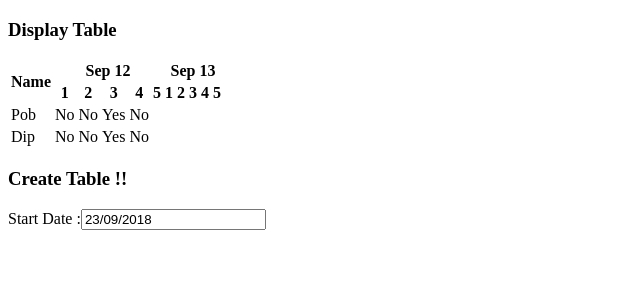
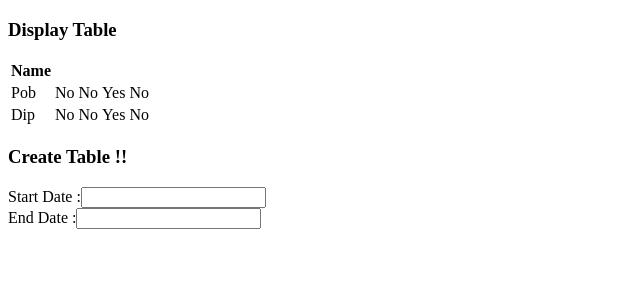
Before and after one commit to pobch/meeting-time, a React (Create React App) app: page / in a window 1280 px wide. Shown: the top 300 px of the page, without its empty margins (0-640 px from the left). Built offline with nearby package versions, Linux system fonts and the light colour scheme.

Commit message:
restructure table's header to use composition instead of inheritance

```diff
--- a/src/components/App.js
+++ b/src/components/App.js
@@ -1,15 +1,28 @@
 import React from 'react'
 import GanttTable from './GanttTable'
-import DisplayTable from './DisplayTable'
+import TableWrapper from './DisplayTable/TableWrapper'
+import TableHeader from './DisplayTable/TableHeader'
+import TableBody from './DisplayTable/TableBody'
 import CreateTable from './CreateTable'
 
 export default () => (
   <GanttTable>
-    {(startDate, handleChange) => {
+    {(startDate, handleStartDateChange, endDate, handleEndDateChange, daysArray, hoursArray) => {
       return (
         <React.Fragment>
-          <DisplayTable />
-          <CreateTable startDate={startDate} handleChange={handleChange} />
+          <TableWrapper>
+            <TableHeader
+              daysArray={daysArray}
+              hoursArray={hoursArray}
+            />
+            <TableBody />
+          </TableWrapper>
+          <CreateTable
+            startDate={startDate}
+            handleStartDateChange={handleStartDateChange}
+            endDate={endDate}
+            handleEndDateChange={handleEndDateChange}
+          />
         </React.Fragment>
       )
     }}
--- a/src/components/CreateTable.js
+++ b/src/components/CreateTable.js
@@ -4,7 +4,6 @@ import DatePicker from 'react-datepicker'
 import 'react-datepicker/dist/react-datepicker.css'
 
 const CreateTable = props => {
-  console.log(props)
   return (
     <div>
       <h3>Create Table !!</h3>
@@ -12,7 +11,15 @@ const CreateTable = props => {
         Start Date :
         <DatePicker
           selected={props.startDate}
-          onChange={props.handleChange}
+          onChange={props.handleStartDateChange}
+          dateFormat="DD/MM/YYYY"
+        />
+      </div>
+      <div>
+        End Date :
+        <DatePicker
+          selected={props.endDate}
+          onChange={props.handleEndDateChange}
           dateFormat="DD/MM/YYYY"
         />
       </div>
--- a/src/components/DisplayTable.js
+++ /dev/null
@@ -1,48 +0,0 @@
-import React from 'react'
-
-const DisplayTable = props => {
-  return (
-    <div>
-      <h3>Display Table</h3>
-      <table>
-        <thead>
-          <tr>
-            <th rowSpan={2}>Name</th>
-            <th colSpan={5}>Sep 12</th>
-            <th colSpan={5}>Sep 13</th>
-          </tr>
-          <tr>
-            <th>1</th>
-            <th>2</th>
-            <th>3</th>
-            <th>4</th>
-            <th>5</th>
-            <th>1</th>
-            <th>2</th>
-            <th>3</th>
-            <th>4</th>
-            <th>5</th>
-          </tr>
-        </thead>
-        <tbody>
-          <tr>
-            <td>Pob</td>
-            <td>No</td>
-            <td>No</td>
-            <td>Yes</td>
-            <td>No</td>
-          </tr>
-          <tr>
-            <td>Dip</td>
-            <td>No</td>
-            <td>No</td>
-            <td>Yes</td>
-            <td>No</td>
-          </tr>
-        </tbody>
-      </table>
-    </div>
-  )
-}
-
-export default DisplayTable
--- /dev/null
+++ b/src/components/DisplayTable/TableBody.js
@@ -0,0 +1,24 @@
+import React from 'react'
+
+const TableBody = props => {
+  return (
+    <tbody>
+      <tr>
+        <td>Pob</td>
+        <td>No</td>
+        <td>No</td>
+        <td>Yes</td>
+        <td>No</td>
+      </tr>
+      <tr>
+        <td>Dip</td>
+        <td>No</td>
+        <td>No</td>
+        <td>Yes</td>
+        <td>No</td>
+      </tr>
+    </tbody>
+  )
+}
+
+export default TableBody
--- /dev/null
+++ b/src/components/DisplayTable/TableHeader.js
@@ -0,0 +1,31 @@
+import React, { Component } from 'react'
+
+class TableHeader extends Component {
+  renderDays = () => {
+    const { daysArray } = this.props
+    return daysArray.map(dayStr => {
+      return <th key={dayStr} colSpan="24">{dayStr}</th>
+    })
+  }
+
+  renderHours = () => {
+    const { hoursArray } = this.props
+    return hoursArray.map(hourStr => <th key={hourStr}>{hourStr.replace(/.*\|/ig, '')}</th>)
+  }
+
+  render() {
+    return (
+      <thead>
+        <tr>
+          <th rowSpan="2">Name</th>
+          {this.renderDays()}
+        </tr>
+        <tr>
+          {this.renderHours()}
+        </tr>
+      </thead>
+    )
+  }
+}
+
+export default TableHeader
--- /dev/null
+++ b/src/components/DisplayTable/TableWrapper.js
@@ -0,0 +1,14 @@
+import React from 'react'
+
+const DisplayTable = props => {
+  return (
+    <div>
+      <h3>Display Table</h3>
+      <table>
+        {props.children}
+      </table>
+    </div>
+  )
+}
+
+export default DisplayTable
--- a/src/components/GanttTable.js
+++ b/src/components/GanttTable.js
@@ -1,22 +1,69 @@
 import React, { Component } from 'react'
-import moment from 'moment'
 
 class GanttTable extends Component {
   state = {
-    startDate: moment()
+    startDate: null,
+    endDate: null,
+    daysArray: [],
+    hoursArray: []
   }
 
-  handleChange = date => {
-    this.setState({
-      startDate: date
+  componentDidUpdate(prevProps, prevState) {
+    if(prevState.daysArray !== this.state.daysArray) {
+      const { daysArray } = this.state
+      let hoursArray = []
+      daysArray.forEach( dayStr => {
+        const twentyFourHours = [...Array(24).keys()].map(num => `${dayStr}|${num}`)
+        hoursArray = [...hoursArray, ...twentyFourHours]
+      })
+      this.setState({
+        hoursArray
+      })
+    }
+  }
+
+  handleStartDateChange = date => {
+    this.setState(prevState => {
+      return {
+        startDate: date,
+        daysArray: this.calculateDaysFromStartToEnd(date, prevState.endDate)
+      }
     })
   }
 
+  handleEndDateChange = date => {
+    this.setState(prevState => {
+      return {
+        endDate: date,
+        daysArray: this.calculateDaysFromStartToEnd(prevState.startDate, date)
+      }
+    })
+  }
+
+  calculateDaysFromStartToEnd = (startDate, endDate) => {
+    if(!startDate || !endDate) { return [] }
+
+    const daysArray = [];
+    let currentDate = startDate.clone()
+    while (currentDate <= endDate) {
+        daysArray.push( currentDate.format('YYYY-MM-DD') )
+        currentDate = currentDate.add(1, 'days')
+    }
+    return daysArray
+  }
+
   render() {
-    const { startDate } = this.state
+    const { startDate, endDate, daysArray, hoursArray } = this.state
     return (
       <div>
-        {this.props.children(startDate, this.handleChange)}
+        {this.props.children(
+          startDate,
+          this.handleStartDateChange,
+          endDate,
+          this.handleEndDateChange,
+          daysArray,
+          hoursArray
+        )}
       </div>
     )
   }
```
